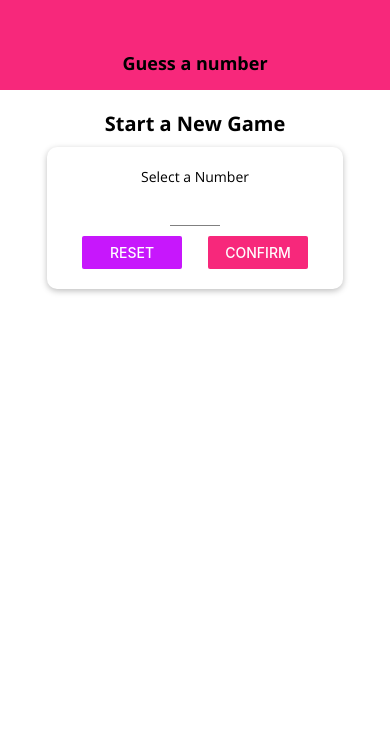
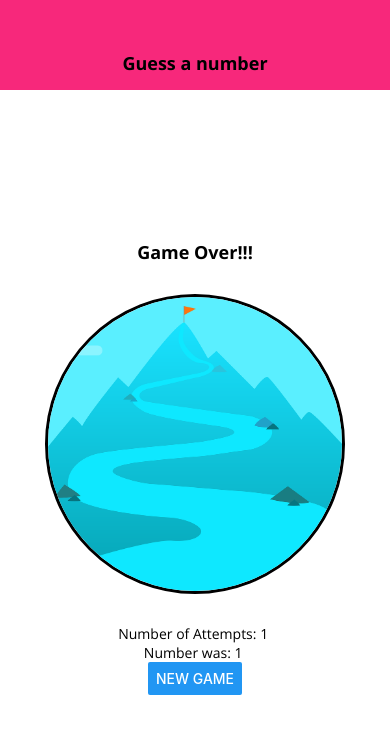
Before and after one commit to lawrence615/react-native-s4, a React Native app: screen / in a window 390 px wide. Shown: the top 734 px of the page. Built offline with nearby package versions, Linux system fonts and the light colour scheme.

Commit message:
added a local image on the GameOverScreen and styled it.

```diff
--- a/App.js
+++ b/App.js
@@ -43,6 +43,7 @@
   const gameOverHandler = numberOfAttempts => { setAttemptsCount(numberOfAttempts) }
 
   let content = <StartScreen onStartGame={startGameHandler} />
+  content = <GameOverScreen attemptsCount={1} userNumber={1} onRestart={configureNewGameHandler} />
 
   if (userNumber && attemptsCount <= 0) {
     content = <GameScreen userChoice={userNumber} onGameOver={gameOverHandler} />
--- a/screens/GameOverScreen.js
+++ b/screens/GameOverScreen.js
@@ -1,5 +1,5 @@
 import React from 'react'
-import { View, Text, StyleSheet, Button } from 'react-native'
+import { View, Text, StyleSheet, Button, Image } from 'react-native'
 
 import TitleText from '../components/TitleText'
 import BodyText from '../components/BodyText'
@@ -9,6 +9,12 @@
   return (
     <View style={styles.screen}>
       <TitleText>Game Over!!!</TitleText>
+      <View style={styles.imageContainer}>
+        <Image
+          source={require('../assets/images/success.png')}
+          style={styles.image}
+          resizeMode="cover" />
+      </View>
       <BodyText>Number of Attempts: {props.attemptsCount} </BodyText>
       <BodyText>Number was: {props.userNumber} </BodyText>
       <Button title="NEW GAME" onPress={props.onRestart} />
@@ -22,6 +28,19 @@
     padding: 10,
     alignItems: 'center',
     justifyContent: 'center'
+  },
+  imageContainer: {
+    width: 300,
+    height: 300,
+    borderRadius: 150,
+    borderWidth: 3,
+    borderColor: 'black',
+    overflow:'hidden',
+    marginVertical:30
+  },
+  image: {
+    width: '100%',
+    height: '100%'
   }
 })
 
```
Also changed, not shown: assets/images/success.png (added).
